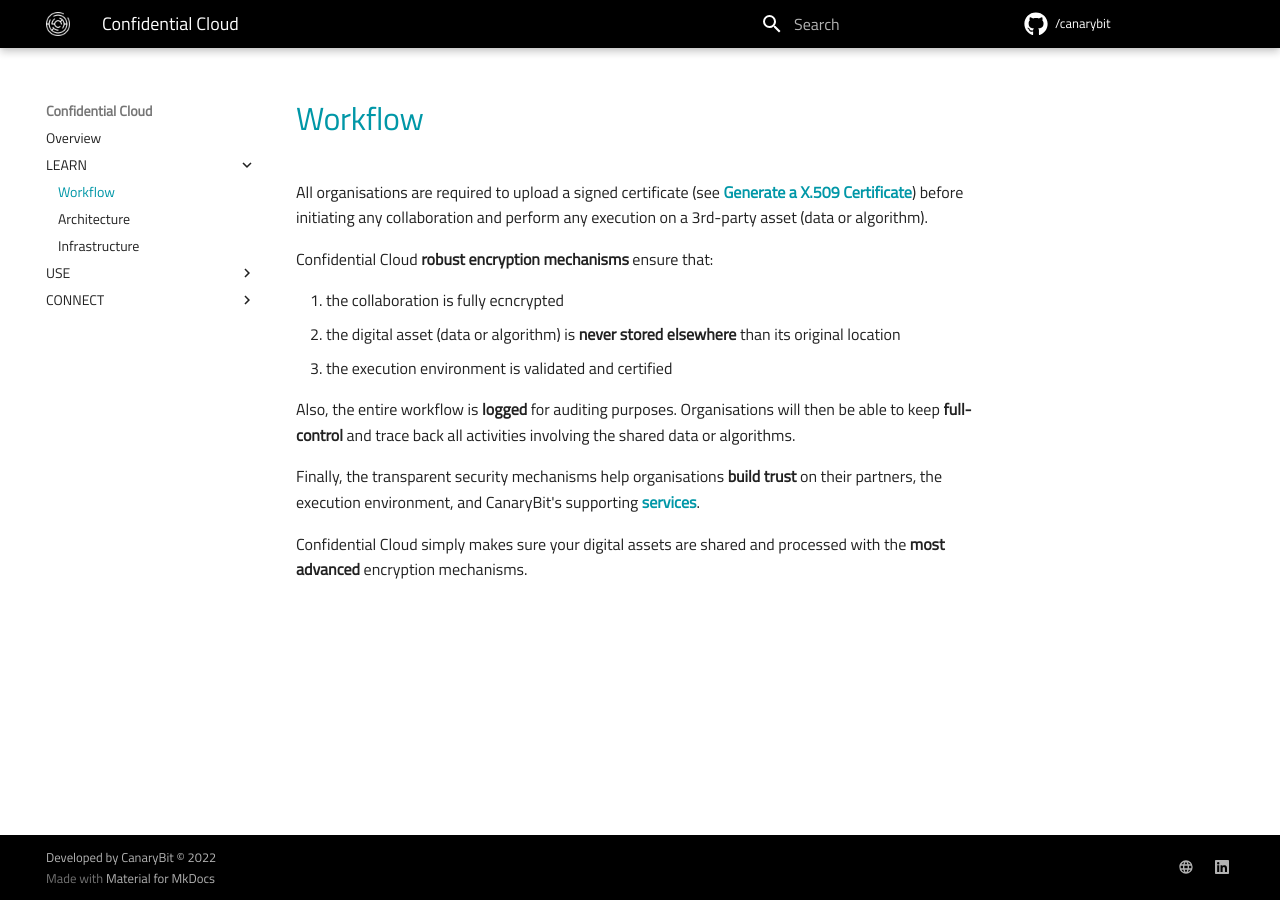
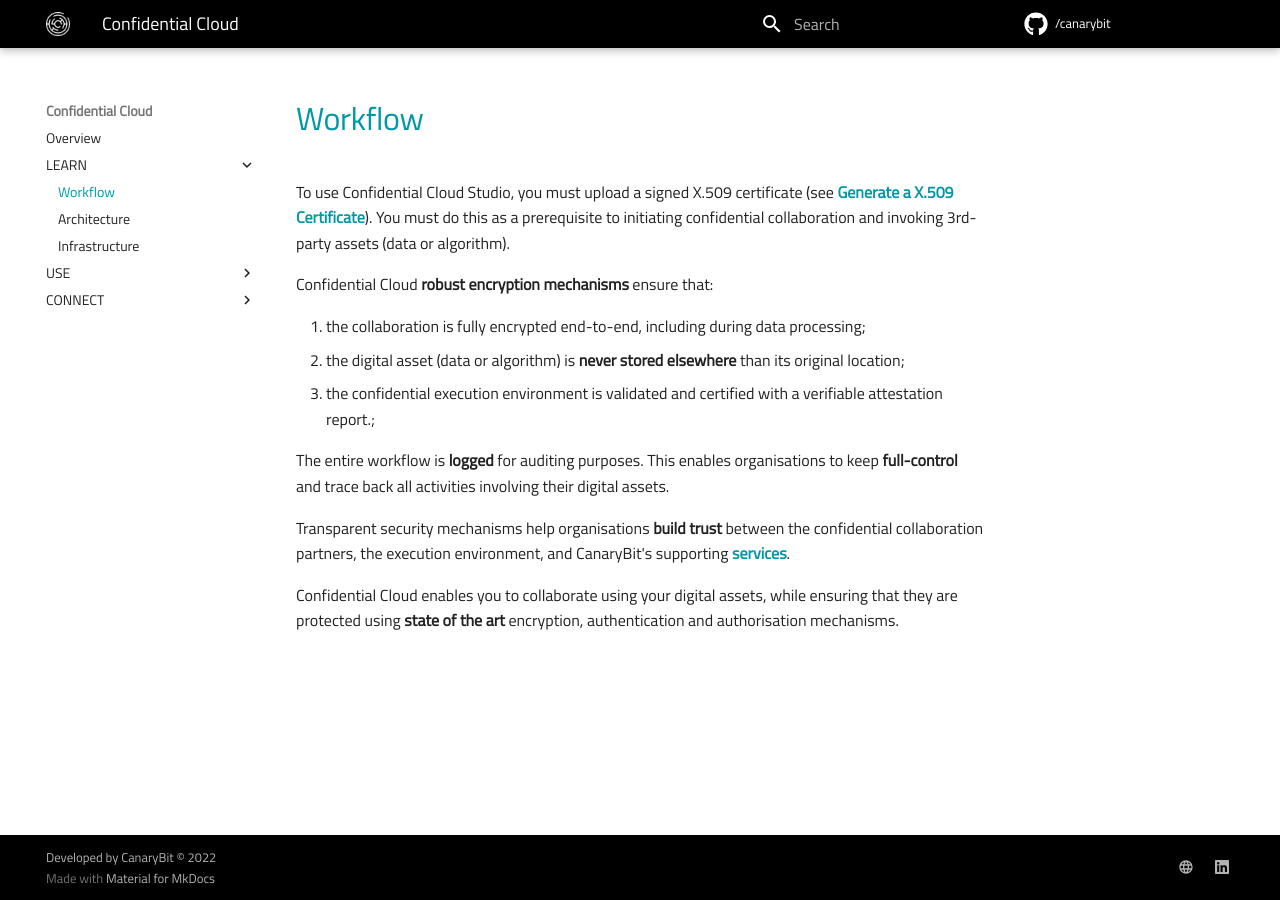
Before and after one commit to canarybit/cc-docs, an MkDocs documentation site: the page built from docs/workflow.md, in a window 1280 px wide. Built offline with MkDocs 1.6.1 and Material for MkDocs 9.7.7, drawn with Linux system fonts in a browser that asks for light colours.

Commit message:
Update workflow page

```diff
--- a/docs/workflow.md
+++ b/docs/workflow.md
@@ -1,15 +1,16 @@
 # Workflow
 
-All organisations are required to upload a signed certificate (see [Generate a X.509 Certificate](x509_cert.md)) before initiating any collaboration and perform any execution on a 3rd-party asset (data or algorithm).
+To use Confidential Cloud Studio, you must upload a signed X.509 certificate (see [Generate a X.509 Certificate](x509_cert.md)). You must do this as a prerequisite to initiating confidential collaboration and invoking 3rd-party assets (data or algorithm).
 
 Confidential Cloud **robust encryption mechanisms** ensure that:
 
-1. the collaboration is fully ecncrypted
-2. the digital asset (data or algorithm) is **never stored elsewhere** than its original location
-3. the execution environment is validated and certified
+1. the collaboration is fully encrypted end-to-end, including during data processing;
+2. the digital asset (data or algorithm) is **never stored elsewhere** than its original location;
+3. the confidential execution environment is validated and certified with a verifiable attestation report.;
 
-Also, the entire workflow is **logged** for auditing purposes. Organisations will then be able to keep **full-control** and trace back all activities involving the shared data or algorithms.
+The entire workflow is **logged** for auditing purposes. This enables organisations to keep **full-control** and trace back all activities involving their digital assets.
 
-Finally, the transparent security mechanisms help organisations **build trust** on their partners, the execution environment, and CanaryBit's supporting [services](architecture.md).
+Transparent security mechanisms help organisations **build trust** between the
+confidential collaboration partners, the execution environment, and CanaryBit's supporting [services](architecture.md).
 
-Confidential Cloud simply makes sure your digital assets are shared and processed with the **most advanced** encryption mechanisms.
+Confidential Cloud enables you to collaborate using your digital assets, while ensuring that they are protected using **state of the art** encryption, authentication and authorisation mechanisms.
```
